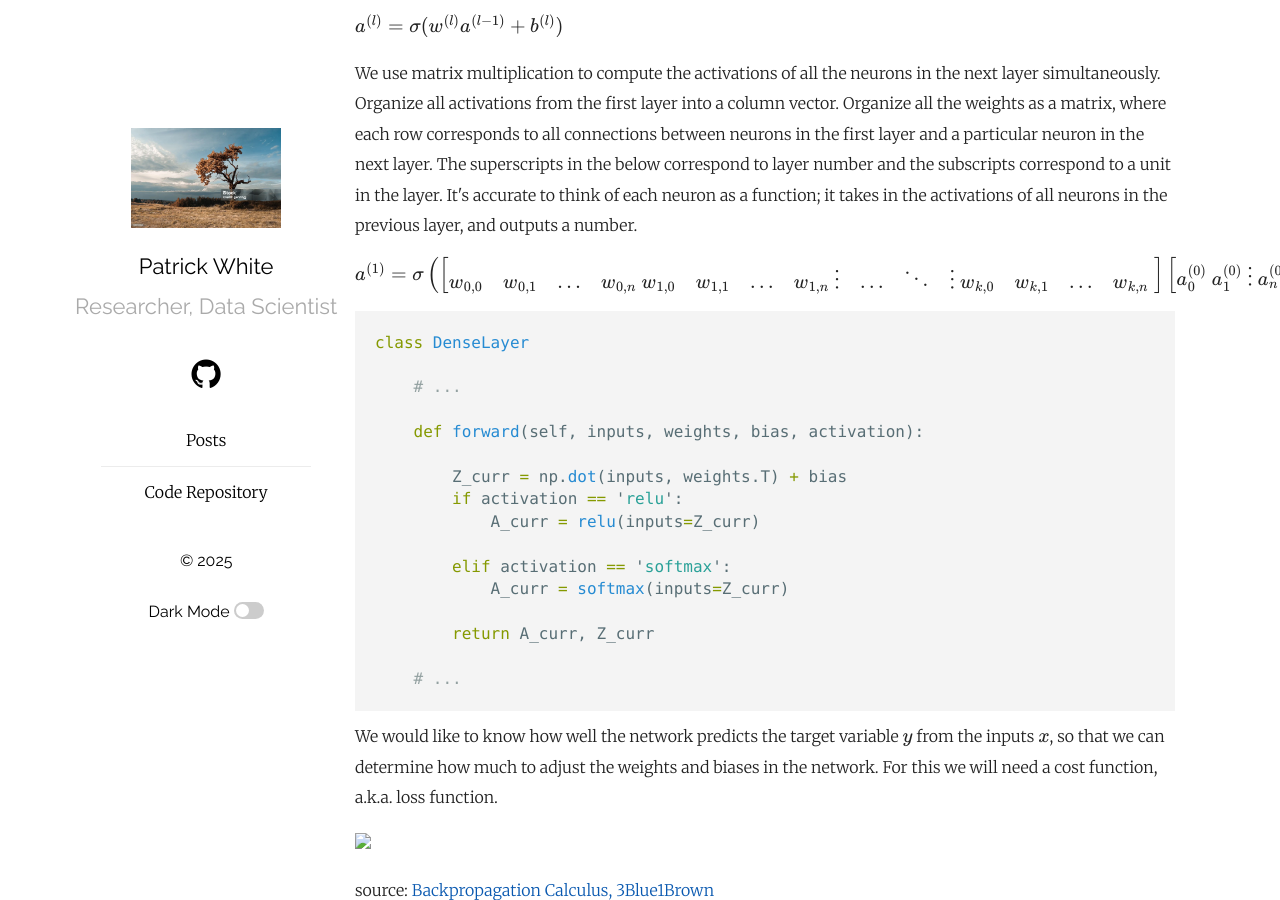
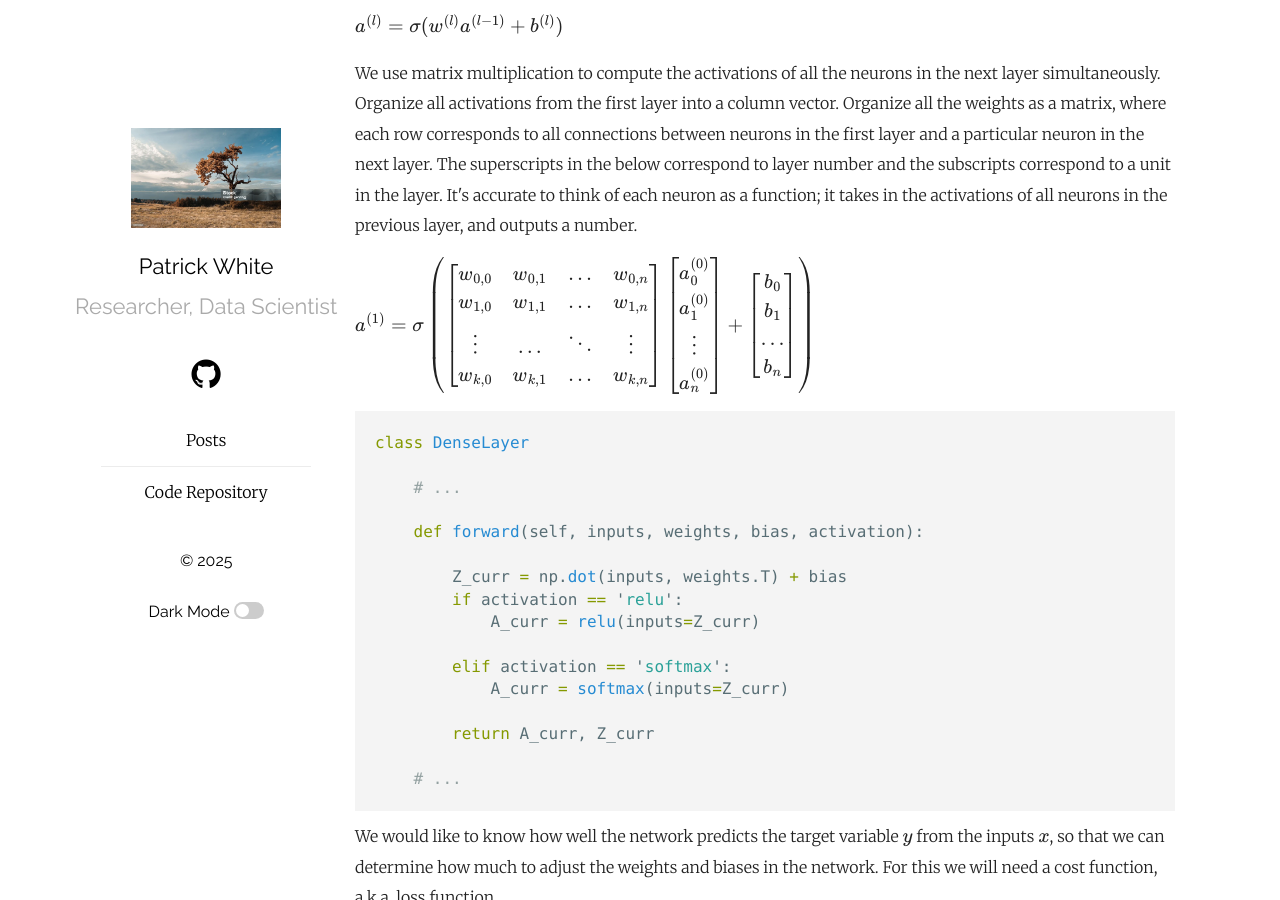
Before and after one commit to pw598/pw598.github.io, a Jekyll site: the page built from _posts/2025-01-04-Neural-Networks-II-The-Math-of-NNs.md, in a window 1280 px wide and 900 px high, scrolled down 5984 px. Built offline with Jekyll 4.4.1, drawn with Linux system fonts in a browser that asks for light colours; formulas are drawn with MathJax 3; some of the changed text lies outside the part shown.

Commit message:
Add files via upload

````diff
--- a/_posts/2025-01-04-Neural-Networks-II-The-Math-of-NNs.md
+++ b/_posts/2025-01-04-Neural-Networks-II-The-Math-of-NNs.md
@@ -187,7 +187,7 @@
 
 <p>We use matrix multiplication to compute the activations of all the neurons in the next layer simultaneously. Organize all activations from the first layer into a column vector. Organize all the weights as a matrix, where each row corresponds to all connections between neurons in the first layer and a particular neuron in the next layer. The superscripts in the below correspond to layer number and the subscripts correspond to a unit in the layer. It's accurate to think of each neuron as a function; it takes in the activations of all neurons in the previous layer, and outputs a number.</p>
 
-$a^{(1)} = \sigma \left( \begin{bmatrix} w_{0,0} & w_{0,1} & \ldots & w_{0,n} \\ w_{1,0} & w_{1,1} & \ldots & w_{1,n} \\ \vdots & \dots & \ddots & \vdots \\ w_{k,0} & w_{k,1} & \ldots & w_{k,n} \\ \end{bmatrix} \begin{bmatrix} a_0^{(0)} \\ a_1^{(0)} \\ \vdots \\ a_n^{(0)} \end{bmatrix} + \begin{bmatrix} b_0 \\ b_1 \\ \ldots \\ b_n \\ \end{bmatrix} \right)$
+<p>$a^{(1)} = \sigma \left( \begin{bmatrix} w_{0,0} & w_{0,1} & \ldots & w_{0,n} \\ w_{1,0} & w_{1,1} & \ldots & w_{1,n} \\ \vdots & \dots & \ddots & \vdots \\ w_{k,0} & w_{k,1} & \ldots & w_{k,n} \\ \end{bmatrix} \begin{bmatrix} a_0^{(0)} \\ a_1^{(0)} \\ \vdots \\ a_n^{(0)} \end{bmatrix} + \begin{bmatrix} b_0 \\ b_1 \\ \ldots \\ b_n \\ \end{bmatrix} \right)$</p>
 
 
 ```python
@@ -257,10 +257,10 @@
 
 <p>The backpropagation equations for multiple neurons at a time can be written in matrix form. We start by computing the gradient of our scores, a special case of $\partial \mathbf{Z}$.</p>
 
-<h4>$\frac{\partial \mathbf{L}_i}{\partial \mathbf{Z_k}} = p_k - 1(y_i=k)$</h4>
-    <ul>
-        <li>$(y_i=k)$ is an indicator function, $1$ if true and $0$ if false.</li>
-    </ul>
+$\frac{\partial \mathbf{L}_i}{\partial \mathbf{Z_k}} = p_k - 1(y_i=k)$
+
+- $(y_i=k)$ is an indicator function, $1$ if true and $0$ if false.
+
 
 
 ```python
````
